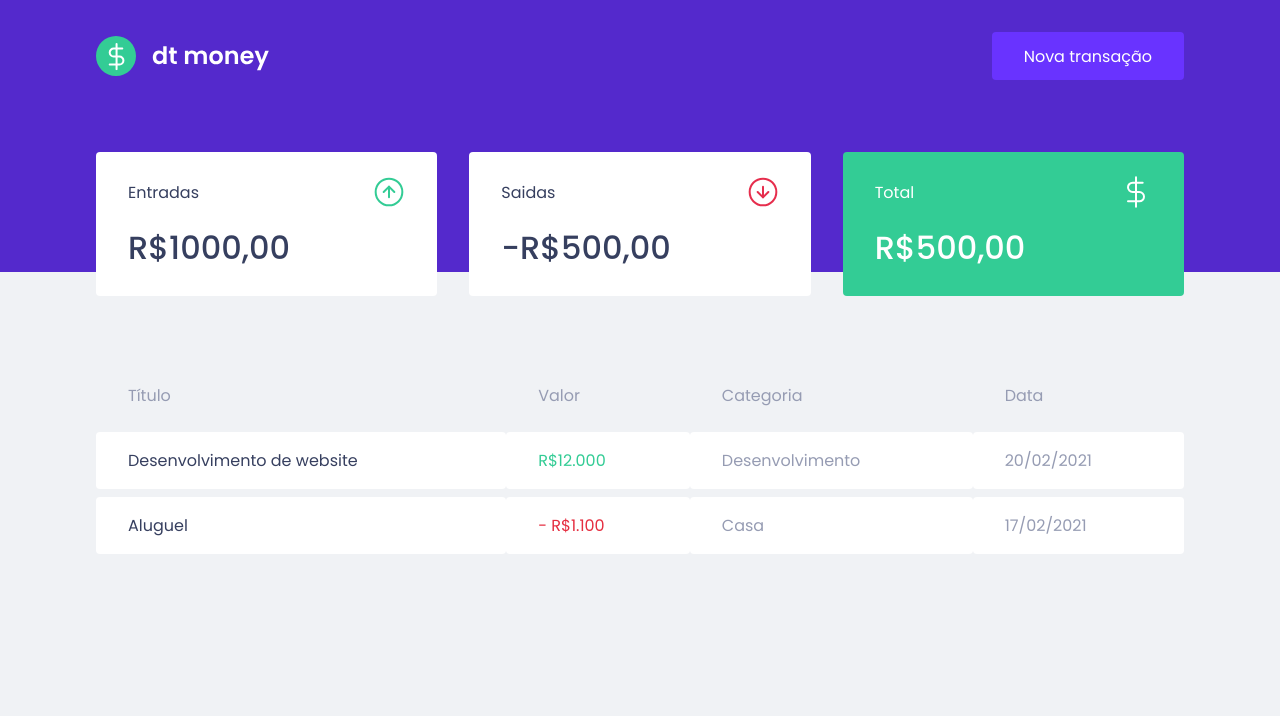
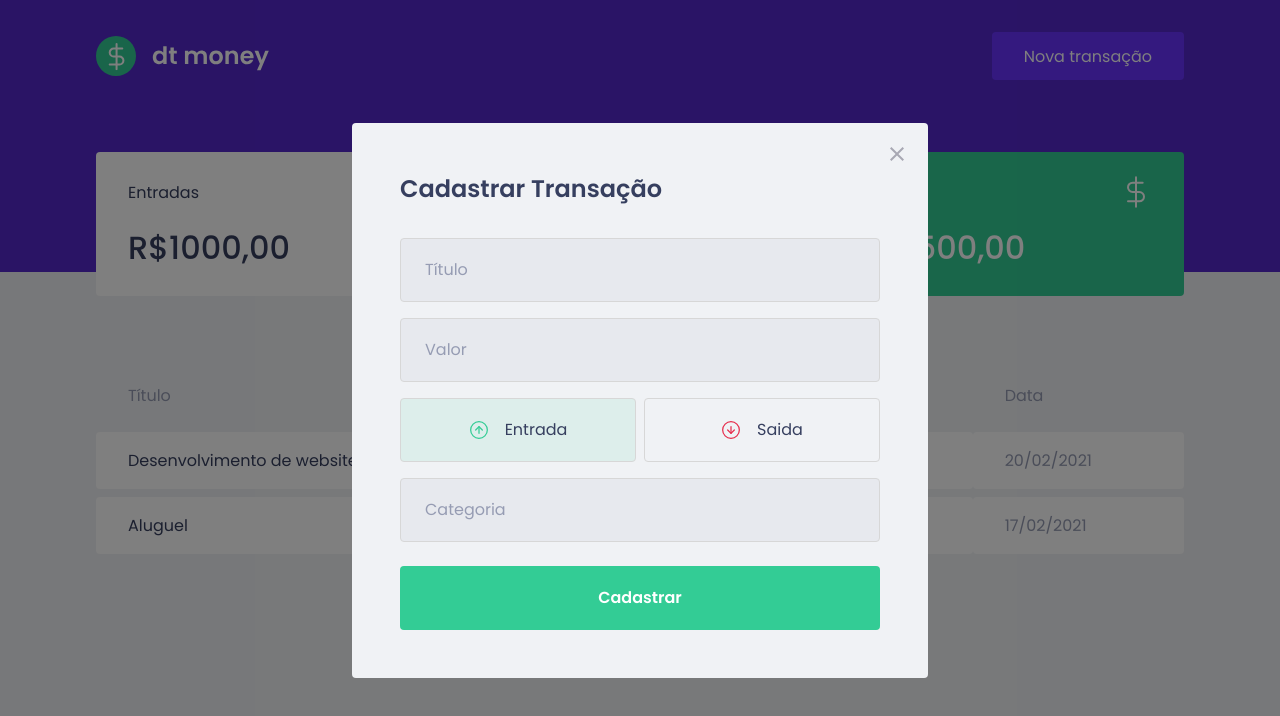
Before and after one commit to levircesar/dtmoney, a React (Create React App) app: page / in a window 1280 px wide. Both pictures are taken after a click on the button "Nova transação". Shown: the top 716 px of the page. Built offline with nearby package versions, Linux system fonts and the light colour scheme; no server answers; what miragejs would draw is missing.

Commit message:
cores dos botoes

```diff
--- a/package.json
+++ b/package.json
@@ -5,8 +5,10 @@
   "dependencies": {
     "axios": "^0.24.0",
     "miragejs": "^0.1.42",
+    "polished": "^4.1.3",
     "react": "^17.0.2",
     "react-dom": "^17.0.2",
+    "react-modal": "^3.14.3",
     "react-scripts": "4.0.3",
     "styled-components": "^5.3.3",
     "web-vitals": "^1.0.1"
@@ -19,6 +21,7 @@
     "@types/node": "^12.0.0",
     "@types/react": "^17.0.0",
     "@types/react-dom": "^17.0.0",
+    "@types/react-modal": "^3.13.1",
     "@types/styled-components": "^5.1.15",
     "typescript": "^4.1.2"
   },
--- a/src/App.tsx
+++ b/src/App.tsx
@@ -1,12 +1,29 @@
 import { Dashboard } from "./components/Dashboard";
 import { Header } from "./components/Header";
+import Modal from 'react-modal';
+import { useState } from "react";
+import { NewTransactionModal } from "./components/NewTransactionModal";
 import { GlobalStyle } from "./styles/global";
+Modal.setAppElement('#root');
 
 export function App() {
+  const [isNewTranscationModalOpen,setIsNewTranscationModalOpen] = useState(false);
+
+  function handleOpenNewTranscationModal(){
+    setIsNewTranscationModalOpen(true);
+  }
+
+  function handleCloseNewTranscationModal(){
+    setIsNewTranscationModalOpen(false);
+  }
   return (
     <>
-      <Header />
+      <Header onOpenNewTransactionModal={handleOpenNewTranscationModal} />
       <Dashboard />
+      <NewTransactionModal
+        isOpen={isNewTranscationModalOpen}
+        onRequestClose={handleCloseNewTranscationModal}
+      />
       <GlobalStyle />
     </>
   );
--- a/src/components/Header/index.tsx
+++ b/src/components/Header/index.tsx
@@ -1,12 +1,19 @@
 import logoImg from "../../assets/logo.svg";
 import { Container, Content } from "./styles";
 
-export function Header() {
+interface HeaderProps {
+  onOpenNewTransactionModal: () => void;
+}
+
+export function Header({ onOpenNewTransactionModal } : HeaderProps) {
+
   return (
     <Container>
       <Content>
         <img src={logoImg} alt="dt money" />
-        <button type="button">Nova transação</button>
+        <button type="button" onClick={onOpenNewTransactionModal}>
+          Nova transação
+        </button>
       </Content>
     </Container>
   );
--- /dev/null
+++ b/src/components/NewTransactionModal/index.tsx
@@ -0,0 +1,68 @@
+import { useState } from "react";
+import Modal from "react-modal";
+import closeImg from "../../assets/close.svg";
+import incomeImg from '../../assets/income.svg';
+import outcomeImg from '../../assets/outcome.svg';
+import { Container, RadioBox, TransactionTypeContainer } from "./styles";
+
+interface NewTransactionModalProps {
+  isOpen: boolean;
+  onRequestClose: () => void;
+}
+
+export function NewTransactionModal({
+  isOpen,
+  onRequestClose,
+}: NewTransactionModalProps) {
+
+  const [type, setType] = useState('deposit');
+
+
+  return (
+    <Modal
+      isOpen={isOpen}
+      onRequestClose={onRequestClose}
+      overlayClassName="react-modal-overlay"
+      className="react-modal-content"
+    >
+      <button
+        type="button"
+        onClick={onRequestClose}
+        className="react-modal-close"
+      >
+        <img src={closeImg} alt="Fechar modal" />
+      </button>
+      <Container>
+        <h2>Cadastrar Transação</h2>
+        <input placeholder="Título" />
+
+        <input type="number" placeholder="Valor" />
+
+        <TransactionTypeContainer>
+          <RadioBox
+            type="button"
+            onClick={()=> { setType('deposit') }}
+            isActive={type === 'deposit'}
+            activeColor="green"
+          >
+            <img src={incomeImg} alt="Entrada" />
+            <span>Entrada</span>
+          </RadioBox>
+          <RadioBox
+            type="button"
+            onClick={()=> { setType('withdraw') }}
+            isActive={type === 'withdraw'}
+            activeColor="red"
+          >
+            <img src={outcomeImg} alt="Saida" />
+            <span>Saida</span>
+          </RadioBox>
+        </TransactionTypeContainer>
+
+        <input placeholder="Categoria" />
+
+        <button type="submit">Cadastrar</button>
+      </Container>
+    </Modal>
+  );
+}
--- /dev/null
+++ b/src/components/NewTransactionModal/styles.ts
@@ -0,0 +1,97 @@
+import styled from 'styled-components'
+import { darken, transparentize } from 'polished'
+
+export const Container = styled.form`
+  h2{
+    color: var(--text-title);
+    font-size: 1.5rem;
+    margin-bottom: 2rem;
+  }
+
+  input{
+    width: 100%;
+    padding: 0 1.5rem;
+    height: 4rem;
+    border-radius: 0.25rem;
+
+    border: 1px solid #d7d7d7;
+    background: #e7e9ee;
+
+    font-weight: 400;
+    font-size: 1rem;
+
+    &::placeholder{
+      color: var(--text-body);
+    }
+
+    & + input {
+      margin-top: 1rem;
+    }
+  }
+
+  button[type="submit"]{
+    width: 100%;
+    padding: 0 1.5rem;
+    height: 4rem;
+    background: var(--green);
+    color: #FFF;
+    border-radius: 0.25rem;
+    border: 0;
+    font-size: 1rem;
+    margin-top: 1.5rem;
+    font-weight: 600;
+
+    transition: filter 0.2s;
+    &:hover{
+      filter: brightness(0.9);
+    }
+  }
+
+` ;
+
+export const TransactionTypeContainer = styled.div`
+  margin: 1rem 0;
+  display: grid;
+  grid-template-columns: 1fr 1fr;
+  gap: 0.5rem;
+`
+
+interface RadioBoxProps{
+  isActive: boolean;
+  activeColor: 'green' | 'red';
+}
+
+const colors = {
+  red: '#e52e40',
+  green: '#33cc95'
+}
+
+export const RadioBox = styled.button<RadioBoxProps>`
+  height:4rem;
+    border: 1px solid #d7d7d7;
+    border-radius:  0.25rem;
+    background: ${(props)=> props.isActive
+    ? transparentize(0.9, colors[props.activeColor])
+    : 'transparent'};
+
+    display: flex;
+    align-items: center;
+    justify-content: center;
+
+    transition: border-color 0.2s;
+    &:hover{
+      border-color: ${darken(0.1, '#d7d7d7')};
+    }
+
+    img{
+      width:20px;
+      height:20px;
+    }
+
+    span{
+      display: inline-block;
+      margin-left: 1rem;
+      font-size: 1rem;
+      color: var(--text-title);
+    }
+`
--- a/src/styles/global.ts
+++ b/src/styles/global.ts
@@ -52,4 +52,39 @@
     opacity: 0.6;
     cursor: not-allowed;
   }
+  .react-modal-overlay{
+    background: rgba(0,0,0,0.5);
+
+    position: fixed;
+    top: 0;
+    bottom: 0;
+    right: 0;
+    left: 0;
+
+    display: flex;
+    align-items: center;
+    justify-content: center;
+  }
+
+  .react-modal-content{
+    width: 100%;
+    max-width: 576px;
+    background: var(--background);
+    padding: 3rem;
+    position: relative;
+    border-radius: 0.25rem;
+  }
+
+  .react-modal-close{
+    position: absolute;
+    right: 1.5rem;
+    top: 1.5rem;
+    border: 0;
+    background: transparent;
+
+    transition: filter 0.2s;
+    &:hover{
+      filter: brightness(0.8);
+    }
+  }
 `
```
Also changed, not shown: 2 other files (tests, documents, lock files or other folders).
